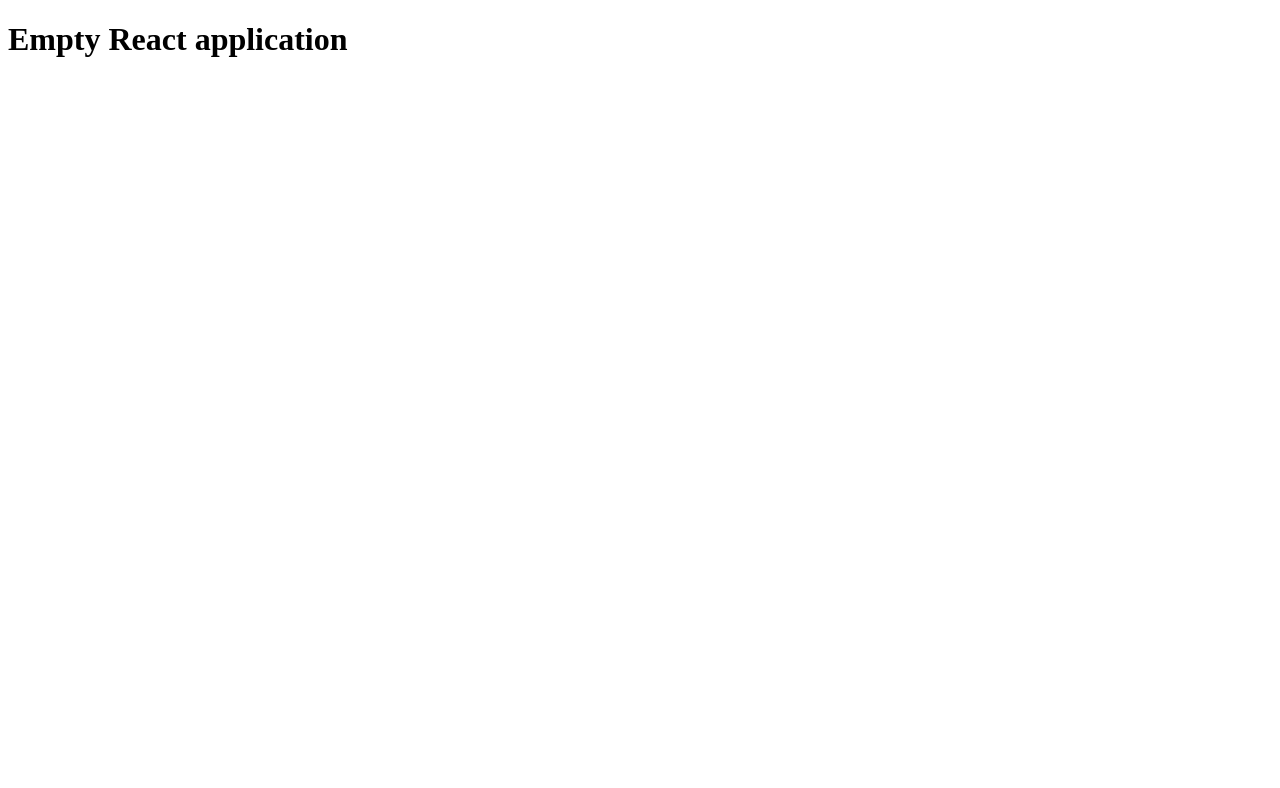
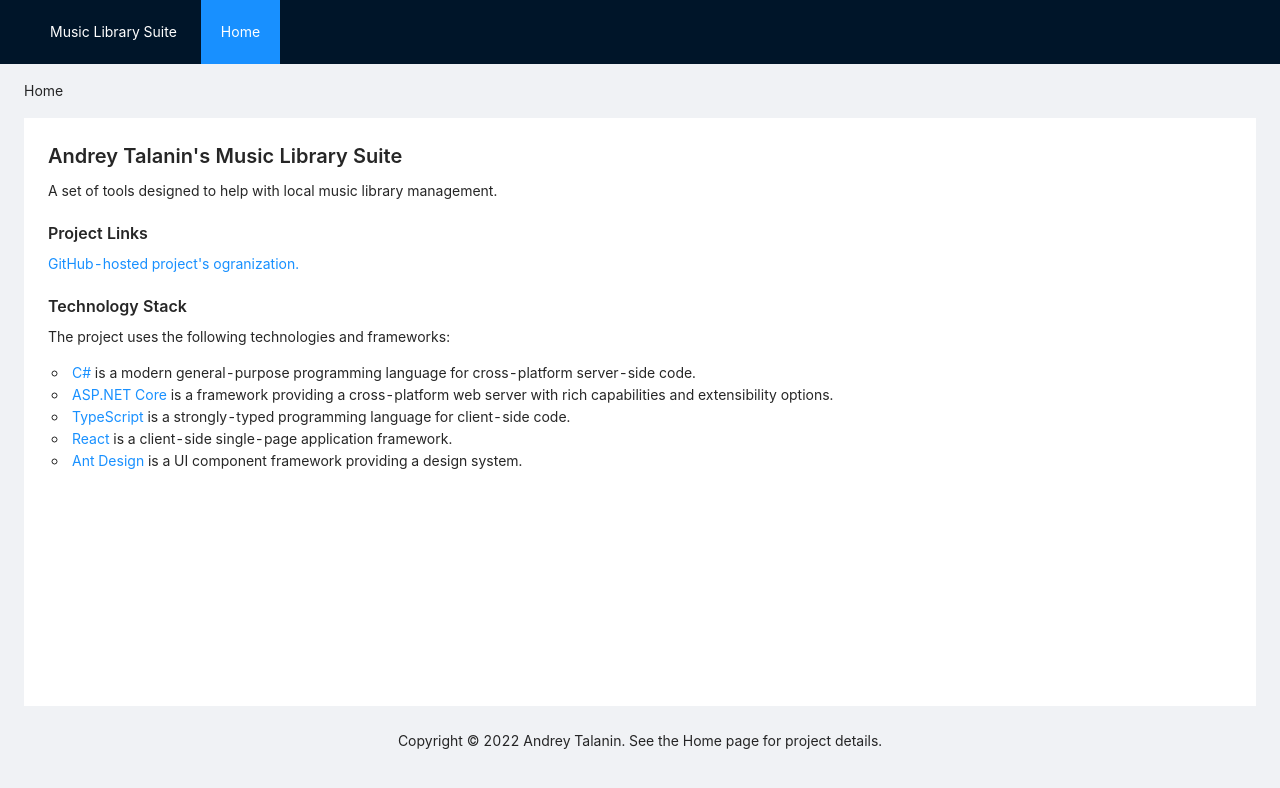
Before and after one commit to AndreyTalanin-MusicLibrarySuite/MusicLibrarySuite.Application-v0.1, a React (Create React App) app in the folder Source/MusicLibrarySuite.Application/ClientApplication/: page /home in a window 1280 px wide. Shown: the top 788 px of the page. Built offline with nearby package versions, Linux system fonts and the light colour scheme.

Commit message:
Add the Application React.js component

```diff
--- a/Source/MusicLibrarySuite.Application/ClientApplication/src/Application.tsx
+++ b/Source/MusicLibrarySuite.Application/ClientApplication/src/Application.tsx
@@ -1,8 +1,48 @@
+import React from "react";
+import { Navigate, Route, Routes } from "react-router";
+import { BrowserRouter } from "react-router-dom";
+import ApplicationLayout from "./ApplicationLayout";
+import ApplicationMenuItemDescriptor from "./ApplicationMenuItemDescriptor";
+import ApplicationPageDescriptor from "./ApplicationPageDescriptor";
+import HomePage from "./pages/HomePage";
+import InvalidRoutePage from "./pages/InvalidRoutePage";
+
+const applicationPageDescriptors: ApplicationPageDescriptor[] = [
+  { key: "home-page", path: "/home", name: "Home", componentFactory: () => <HomePage /> },
+  { key: "invalid-route-page", path: "*", name: "Invalid Route", componentFactory: () => <InvalidRoutePage /> },
+];
+
+const applicationMenuItemDescriptors: ApplicationMenuItemDescriptor[] = [
+  { key: "home-page", text: "Home", type: "item" }
+];
+
 const Application = () => {
+  const createApplicationLayout = (componentFactory: () => React.ReactNode) => {
+    return (
+      <ApplicationLayout
+        currentApplicationPage={componentFactory()}
+        applicationPageDescriptors={applicationPageDescriptors}
+        applicationMenuItemDescriptors={applicationMenuItemDescriptors}
+      />
+    );
+  };
+
+  const createApplicationRoutes = () => {
+    return applicationPageDescriptors
+      .filter((applicationPageDescriptor) => applicationPageDescriptor.componentFactory)
+      .map((applicationPageDescriptor, index) => {
+        const { path, componentFactory } = applicationPageDescriptor;
+        return <Route key={index} path={path} element={createApplicationLayout(componentFactory as () => React.ReactNode)} />;
+      });
+  };
+
   return (
-    <>
-      <h1>Empty React application</h1>
-    </>
+    <BrowserRouter>
+      <Routes>
+        <Route path="/" element={<Navigate to="/home" replace />} />
+        {createApplicationRoutes()}
+      </Routes>
+    </BrowserRouter>
   );
 };
 
```
